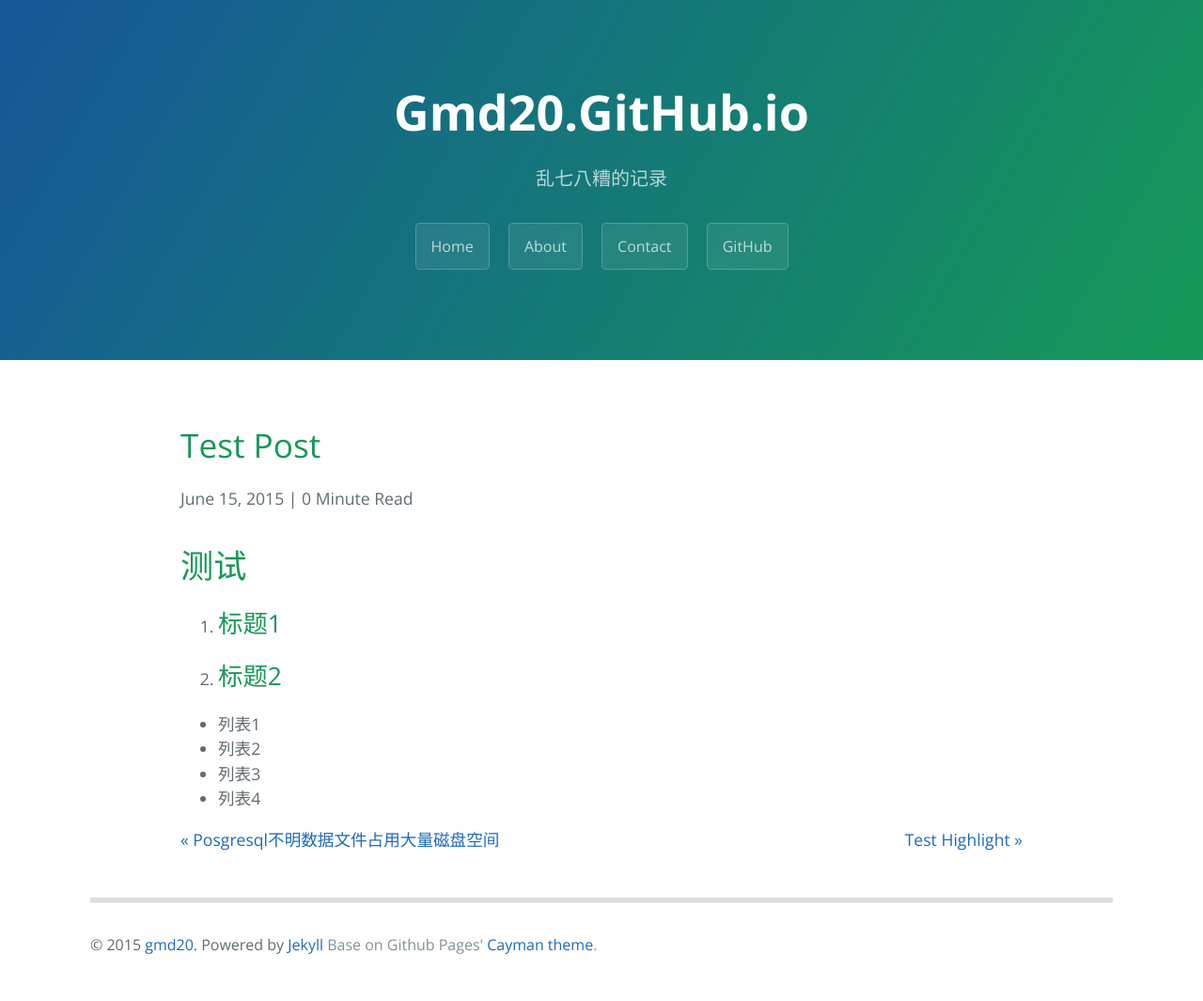
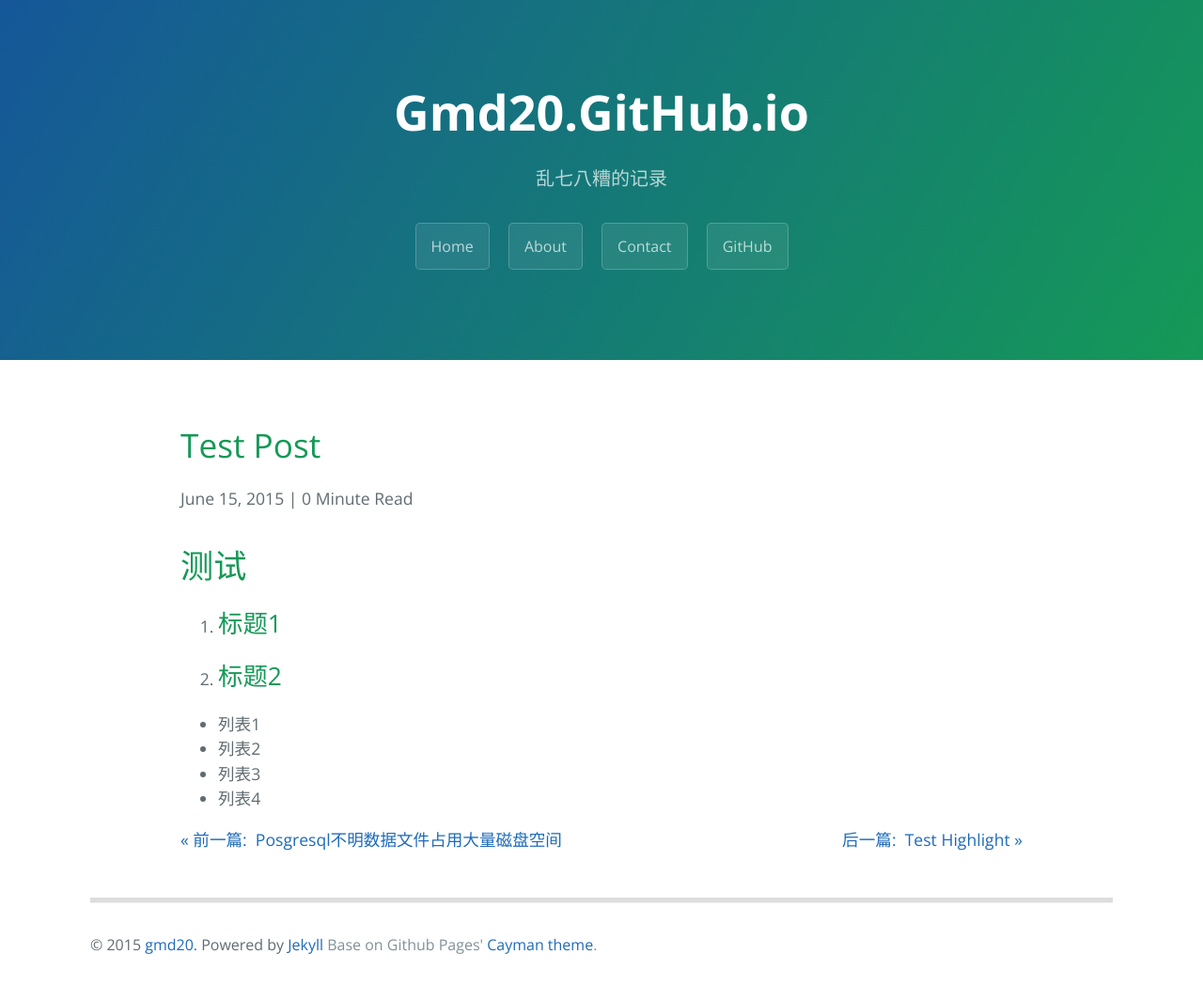
Before and after one commit to gmd20/gmd20.github.io, a Jekyll site: the page built from _posts/2015-06-12-test.md, in a window 1280 px wide. Shown: the whole page at 94% size. Built offline with Jekyll 4.4.1, drawn with Linux system fonts in a browser that asks for light colours; Markdown is read by kramdown in place of the engine named in the settings; comment, search, counter and statistics services are not loaded.

Commit message:
Update post.html

```diff
--- a/_layouts/post.html
+++ b/_layouts/post.html
@@ -16,14 +16,14 @@
   <!-- POST NAVIGATION -->
   <div class="postNav clearfix">
     {% if page.previous.url %}
-      <a class="prev{% if page.previous.image %} image{% endif %}" href="{{ page.previous.url | prepend: site.baseurl }}"><span>&laquo;&nbsp;{{ page.previous.title }}</span>
+      <a class="prev{% if page.previous.image %} image{% endif %}" href="{{ page.previous.url | prepend: site.baseurl }}"><span>&laquo;&nbsp;前一篇: &nbsp;{{ page.previous.title }}</span>
       {% if page.previous.image %}
         <img src="{{ '/img/' | prepend: site.baseurl | append: page.previous.image }}" alt="">
       {% endif %}
     </a>
     {% endif %}
     {% if page.next.url %}
-      <a class="next{% if page.next.image %} image{% endif %}" href="{{ page.next.url | prepend: site.baseurl }}"><span>{{ page.next.title }}&nbsp;&raquo;</span>
+      <a class="next{% if page.next.image %} image{% endif %}" href="{{ page.next.url | prepend: site.baseurl }}"><span>后一篇: &nbsp{{ page.next.title }}&nbsp;&raquo;</span>
       {% if page.next.image %}
         <img src="{{ '/img/' | prepend: site.baseurl | append: page.next.image }}" alt="">
       {% endif %}
```
